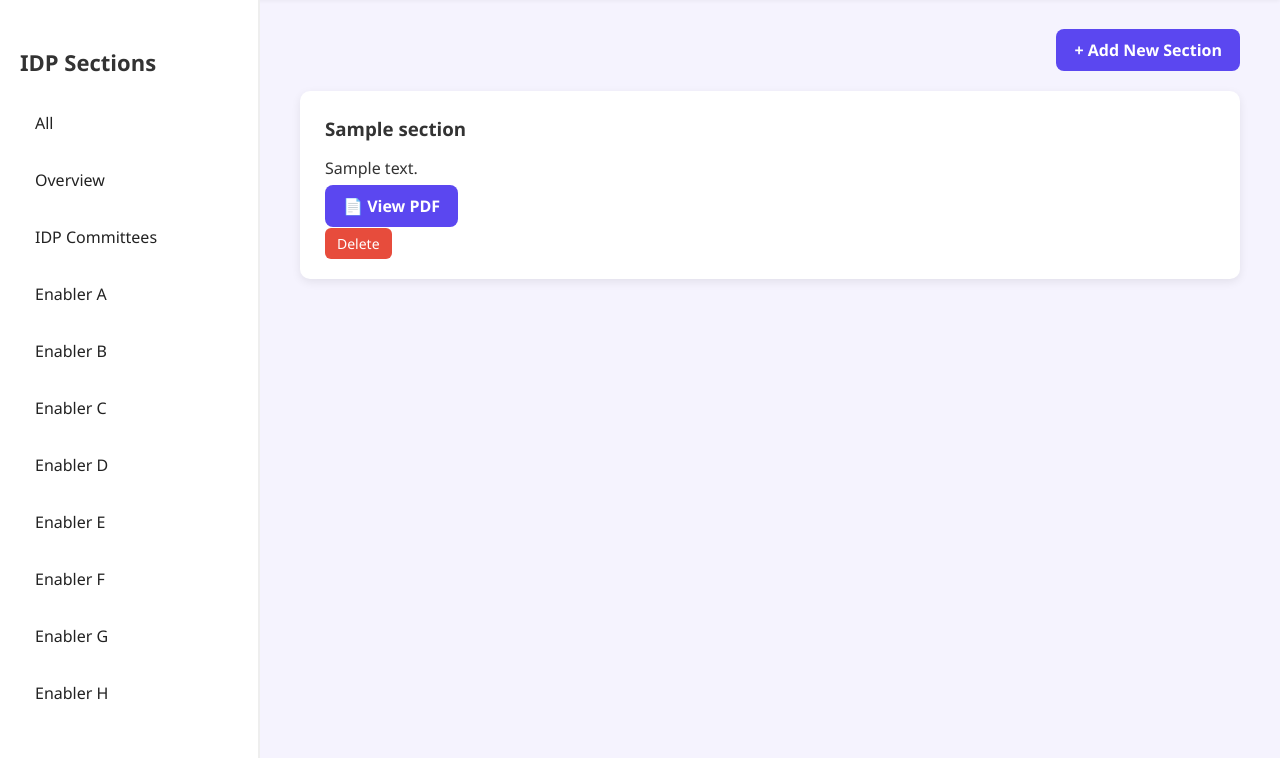
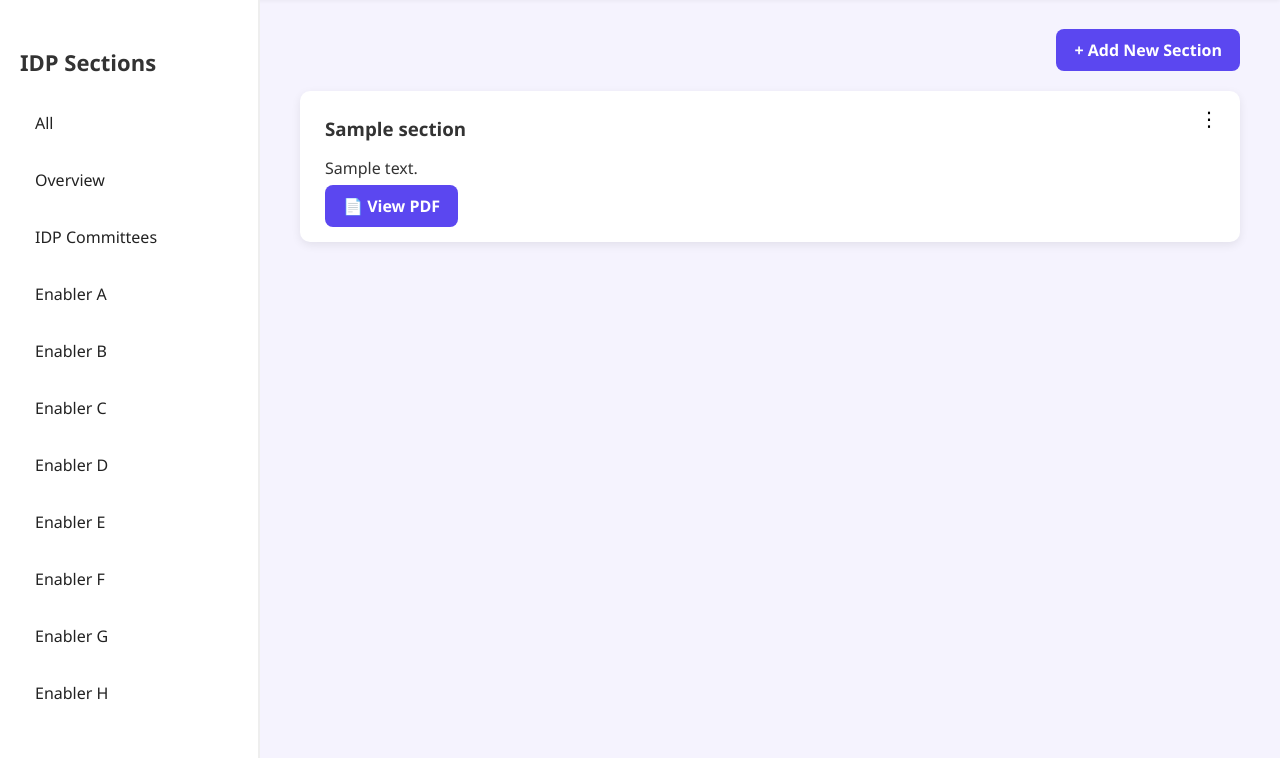
Before and after one commit to SANTOSHKAMAL1/idp-flask-dashboard, a Flask app: page / in a window 1280 px wide. Shown: the part 91-849 px from the top of the page. Run offline with Flask 3, Linux system fonts and the light colour scheme; a database or web service that is not in the repository returns one stand-in record (values such as "Sample title"); some libraries are stand-ins or nearby versions.

Commit message:
Initial commit of IDP Flask Dashboard

```diff
--- a/app.py
+++ b/app.py
@@ -30,14 +30,13 @@ def dashboard():
         sec["_id"] = str(sec["_id"])
     return render_template("dashboard.html", sections=sections)
 
-# View specific section
 @app.route("/section/<section_id>")
 def view_section(section_id):
-    section = collection.find_one({"sectionId": section_id})
-    if section:
-        section["_id"] = str(section["_id"])
-        return render_template("dashboard.html", sections=[section])
-    return render_template("dashboard.html", sections=[])
+    sections = list(collection.find({"sectionId": section_id}))
+    for sec in sections:
+        sec["_id"] = str(sec["_id"])
+    return render_template("dashboard.html", sections=sections)
+
 
 # Add form page
 @app.route("/index")
--- a/templates/dashboard.html
+++ b/templates/dashboard.html
@@ -4,9 +4,7 @@
   <meta charset="UTF-8" />
   <title>IDP Dashboard</title>
   <style>
-    * {
-      box-sizing: border-box;
-    }
+    * { box-sizing: border-box; }
 
     body {
       margin: 0;
@@ -51,7 +49,7 @@
       border-right: 2px solid #eee;
       overflow-y: auto;
       flex-shrink: 0;
-      min-height: calc(100vh - 80px); /* height excluding header */
+      min-height: calc(100vh - 80px);
     }
 
     .sidebar h2 {
@@ -114,6 +112,7 @@
       border-radius: 10px;
       margin-bottom: 25px;
       box-shadow: 0 3px 10px rgba(0,0,0,0.08);
+      position: relative;
     }
 
     .card h3 {
@@ -122,17 +121,45 @@
     }
 
     .card-actions {
-      margin-top: 15px;
+      position: absolute;
+      top: 15px;
+      right: 15px;
     }
 
-    .card-actions a {
-      margin-right: 10px;
+    .dots-menu {
+      position: relative;
+      display: inline-block;
+    }
+
+    .dots-button {
+      background: none;
+      border: none;
+      font-size: 20px;
+      cursor: pointer;
+    }
+
+    .dropdown {
+      display: none;
+      position: absolute;
+      top: 25px;
+      right: 0;
+      background: white;
+      border: 1px solid #ccc;
+      border-radius: 6px;
+      z-index: 1;
+      box-shadow: 0 2px 5px rgba(0,0,0,0.2);
+    }
+
+    .dropdown a {
+      display: block;
+      padding: 8px 12px;
       text-decoration: none;
-      font-size: 14px;
-      padding: 6px 12px;
-      border-radius: 6px;
-      background-color: #e74c3c;
-      color: white;
+      color: #e74c3c;
+      font-weight: 500;
+    }
+
+    .dropdown a:hover {
+      background-color: #f8f8f8;
     }
 
     footer {
@@ -147,6 +174,7 @@
       .main {
         flex-direction: column;
       }
+
       .sidebar {
         width: 100%;
         border-right: none;
@@ -161,7 +189,6 @@
   <header>
     <div style="display: flex; align-items: center;">
       <img src="/static/images/santhu123.png" alt="JAIN University Logo" />
-
       <h2>Institutional Development Plan</h2>
     </div>
     <div class="university">JAIN (Deemed-to-be University)</div>
@@ -197,14 +224,19 @@
       {% if sections %}
         {% for section in sections %}
           <div class="card">
+            <div class="card-actions">
+              <div class="dots-menu">
+                <button class="dots-button" onclick="toggleDropdown(this)">⋮</button>
+                <div class="dropdown">
+                  <a href="#" onclick="deleteSection('{{ section._id }}')">Delete</a>
+                </div>
+              </div>
+            </div>
             <h3>{{ section.name }}</h3>
             <p>{{ section.content }}</p>
             {% if section.pdfPath %}
               <a href="/{{ section.pdfPath }}" target="_blank" class="btn">📄 View PDF</a>
             {% endif %}
-            <div class="card-actions">
-              <a href="#" onclick="deleteSection('{{ section._id }}')">Delete</a>
-            </div>
           </div>
         {% endfor %}
       {% else %}
@@ -219,7 +251,7 @@
     <small>Institutional Development Plan Framework</small>
   </footer>
 
-  <!-- JS for Delete -->
+  <!-- JS -->
   <script>
     function deleteSection(id) {
       if (confirm('Are you sure you want to delete this section?')) {
@@ -228,6 +260,20 @@
         }).then(() => window.location.reload());
       }
     }
+
+    function toggleDropdown(btn) {
+      const dropdown = btn.nextElementSibling;
+      document.querySelectorAll('.dropdown').forEach(d => {
+        if (d !== dropdown) d.style.display = 'none';
+      });
+      dropdown.style.display = dropdown.style.display === 'block' ? 'none' : 'block';
+    }
+
+    document.addEventListener('click', function (e) {
+      if (!e.target.closest('.dots-menu')) {
+        document.querySelectorAll('.dropdown').forEach(d => d.style.display = 'none');
+      }
+    });
   </script>
 
 </body>
```
